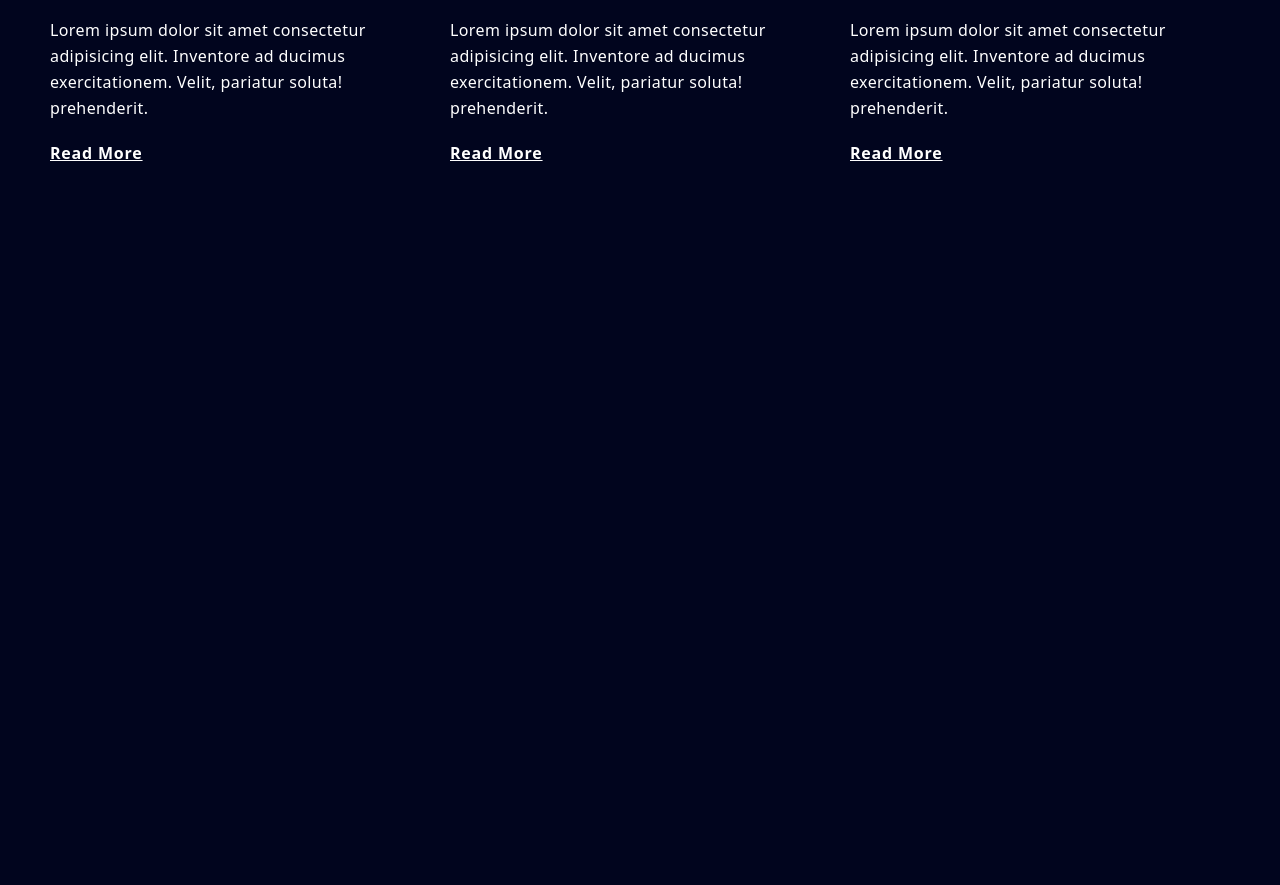
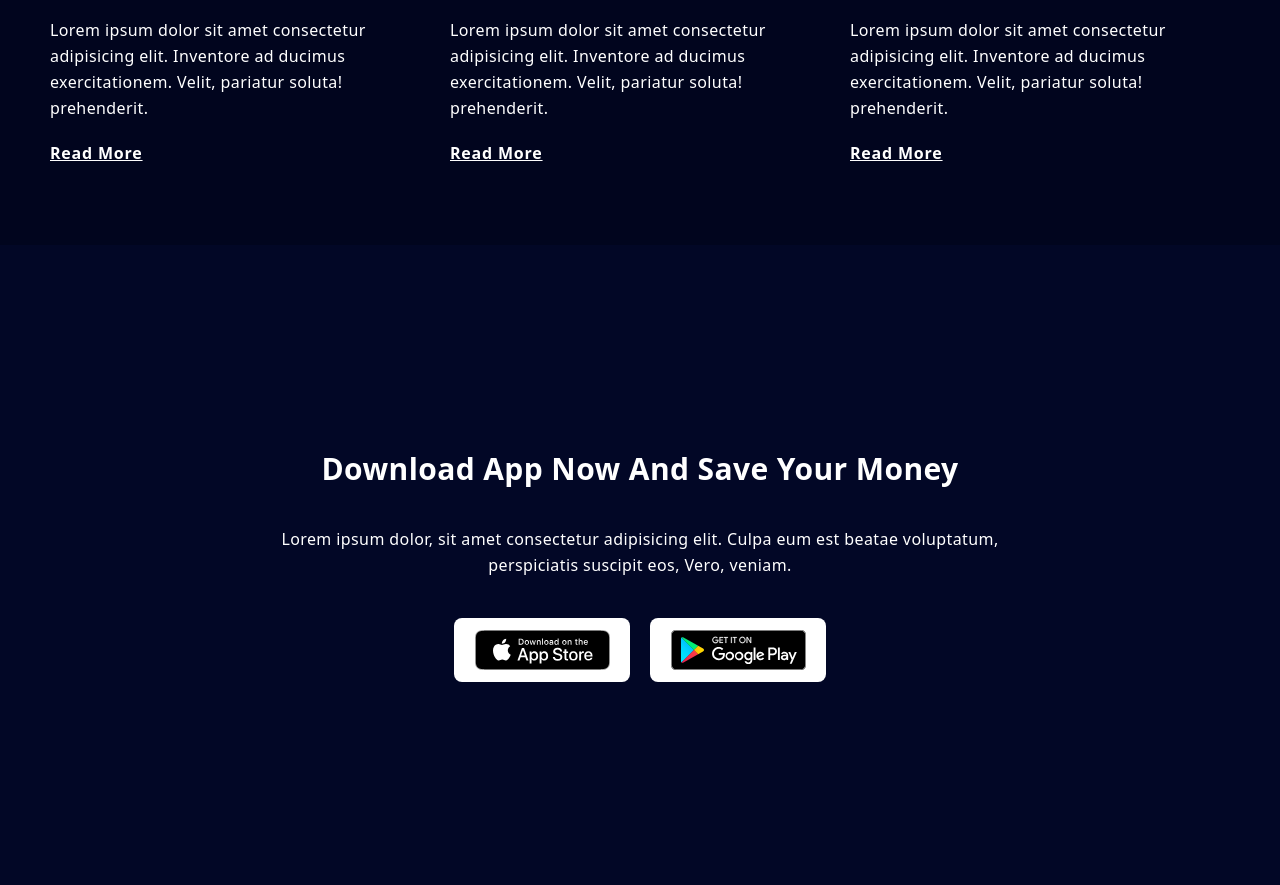
Before and after one commit to shiamsharif/ETA-Bank, a website: page index.html in a window 1280 px wide. Shown: the part 5096-5981 px from the top of the page. Before the commit the page ends 5341 px from the top, so only its background shows below. Drawn offline with Linux system fonts and the light colour scheme.

Commit message:
Download Section

```diff
--- a/index.html
+++ b/index.html
@@ -652,6 +652,33 @@
             </div>
         </section>
         <!-- Blog Section End -->
+
+        <!-- Download Section Start -->
+        <section id="download-app" class="bg-color-primary-light">
+            <div class="container h-[80vh] grid place-items-center">
+                <div class="text-center md:w-2/3 m-auto">
+                    <h1 class="capitalize text-3xl mb:text-4xl font-bold leading-snug mb-4">
+                        Download App now and save your money
+                    </h1>
+                    <p class="leading-relaxed pt-5">
+                        Lorem ipsum dolor, sit amet consectetur adipisicing elit. Culpa eum est beatae voluptatum,
+                        perspiciatis suscipit eos, Vero, veniam.
+                    </p>
+
+                    <div class="flex flex-col md:flex-row items-center justify-center gap-5 pt-10">
+                        <a href="#" class="bg-color-white h-16 w-44 grid place-items-center
+                        rounded-lg hover:opacity-70">
+                            <img src="img/App-Store.svg" alt="">
+                        </a>
+                        <a href="#" class="bg-color-white h-16 w-44 grid place-items-center
+                        rounded-lg hover:opacity-70">
+                            <img src="img/Play-store.svg" alt="">
+                        </a>
+                    </div>
+                </div>
+            </div>
+        </section>
+        <!-- Download Section End -->
     </main>
     <!-- Main Section Ends -->
 
```
Also changed, not shown: css/main.css, img/App-Store.svg (added), img/Play-store.svg (added).
